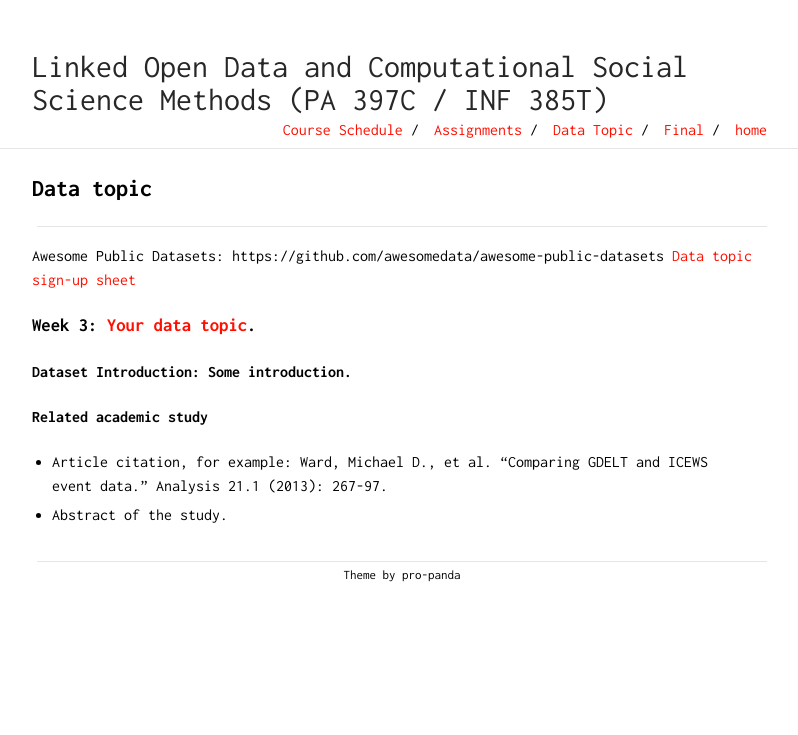
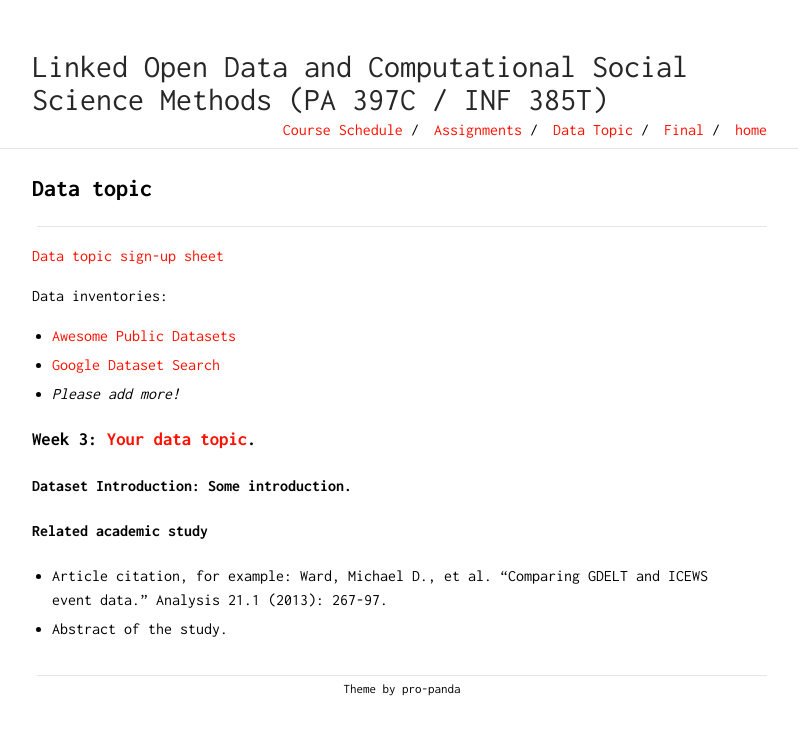
Before and after one commit to Xinjian-Paul-Li/open_data, a Jekyll site: the page built from docs/data_topic.md, in a window 1280 px wide. Shown: the top 735 px of the page, without its empty margins (238-1036 px from the left). Built offline with Jekyll 4.4.1, drawn with Linux system fonts in a browser that asks for light colours; our own code applies the rules of GitHub Pages for plain Markdown files.

Commit message:
update course

```diff
--- a/docs/data_topic.md
+++ b/docs/data_topic.md
@@ -1,7 +1,11 @@
 ## Data topic
 ---
-Awesome Public Datasets: https://github.com/awesomedata/awesome-public-datasets
 [Data topic sign-up sheet](https://docs.google.com/spreadsheets/d/1Vuh6KlMqETnW8UC4W0va5BUMYsgCCtC3bvrDEFoB7Rg/edit?usp=sharing)
+
+Data inventories:
+- [Awesome Public Datasets](https://github.com/awesomedata/awesome-public-datasets)
+- [Google Dataset Search](https://toolbox.google.com/datasetsearch)
+- _Please add more!_
 
 ### Week 3: [Your data topic](https://example_data_topic.com).
 
```
